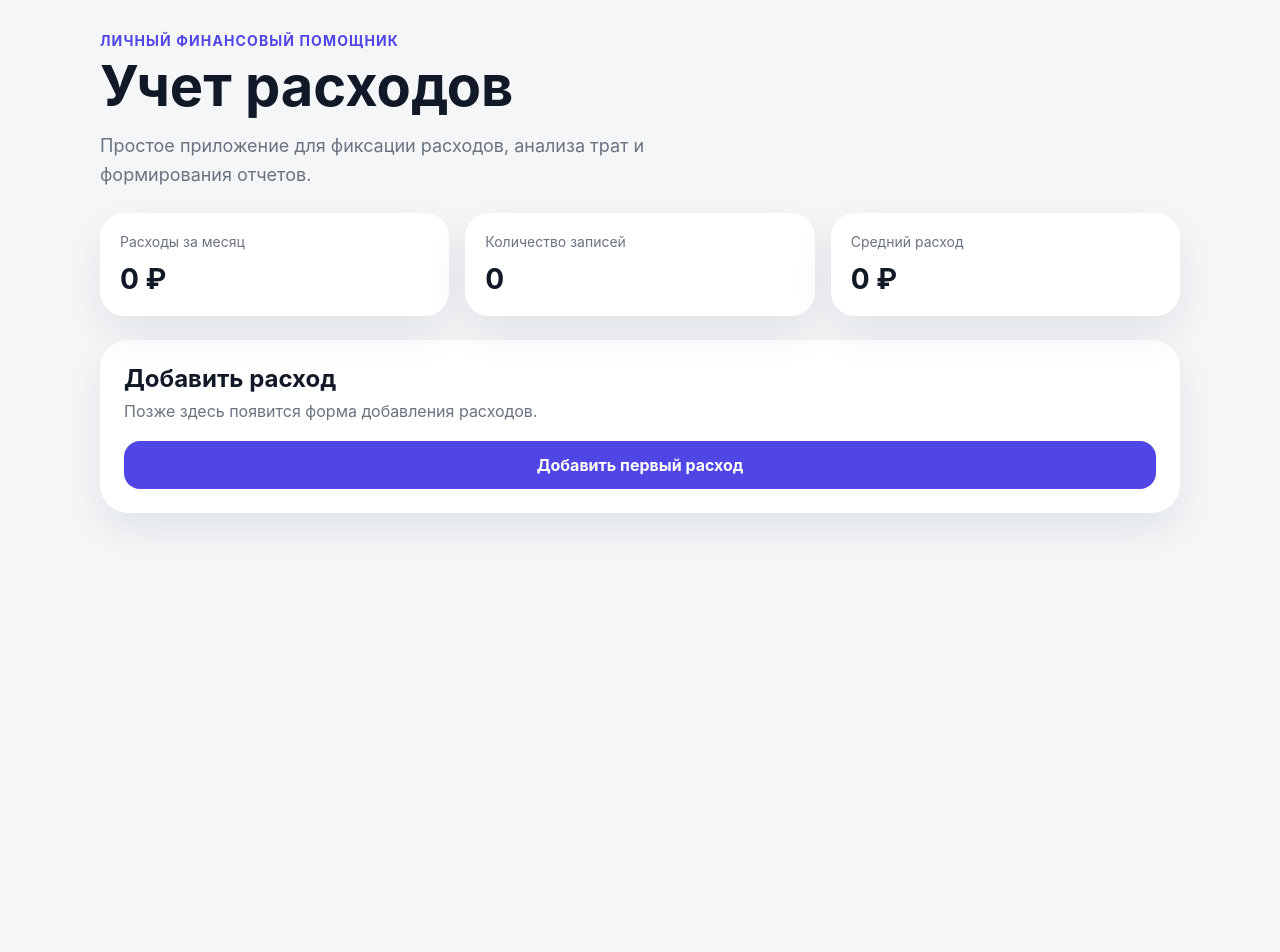
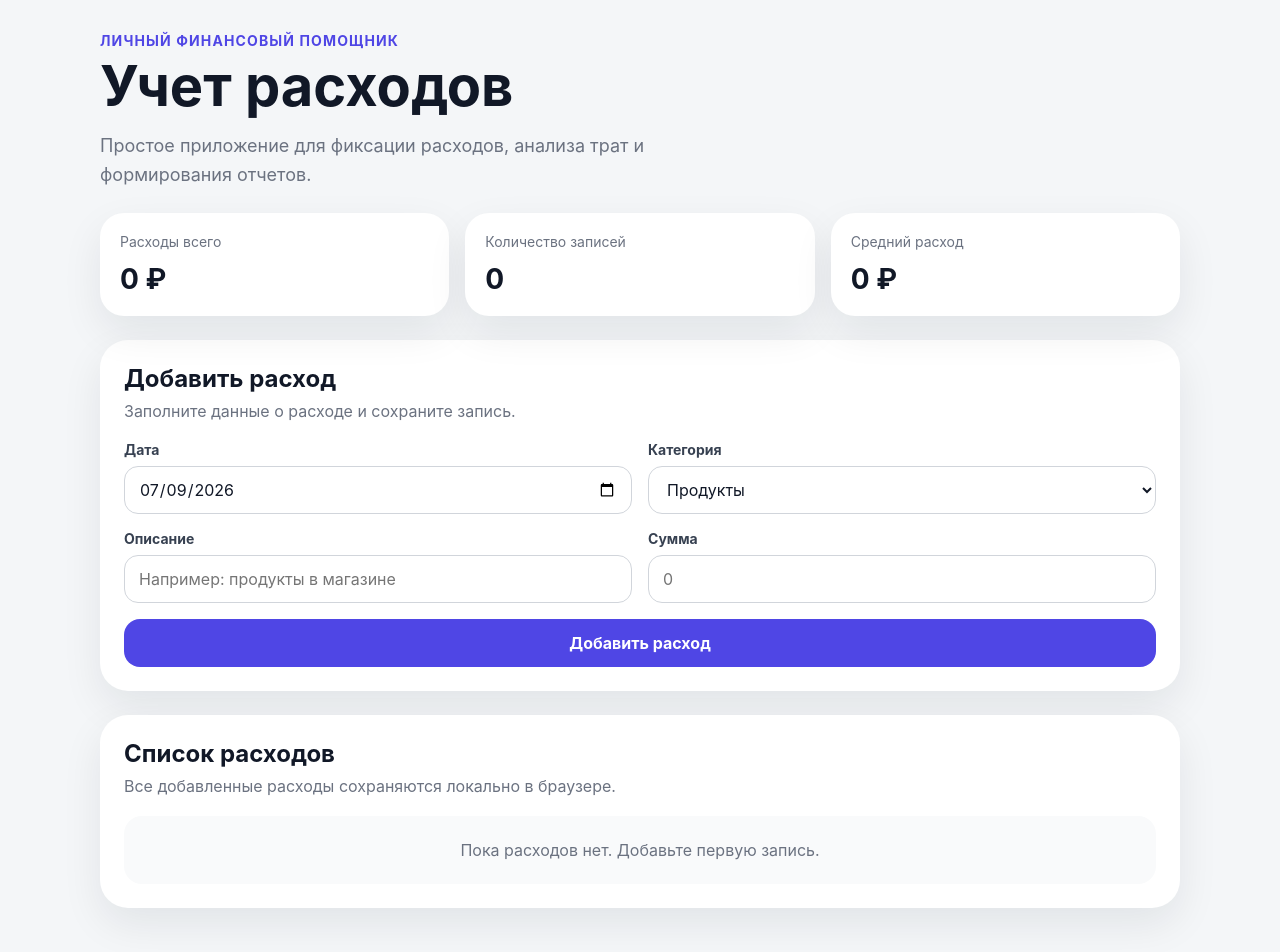
Before and after one commit to Sergio96969/expense-tracker, a React (Vite) app: page / in a window 1280 px wide. Shown: the top 952 px of the page. Before the commit the page ends 800 px from the top, so only its background shows below. Built offline with nearby package versions, Linux system fonts and the light colour scheme.

Commit message:
Improve amount and date inputs

```diff
--- a/src/App.css
+++ b/src/App.css
@@ -22,6 +22,10 @@ input,
 select,
 textarea {
   font: inherit;
+}
+
+button {
+  cursor: pointer;
 }
 
 .app {
@@ -62,6 +66,30 @@ h1 {
   line-height: 1.6;
 }
 
+.toast {
+  display: flex;
+  align-items: center;
+  justify-content: space-between;
+  gap: 12px;
+  margin-bottom: 16px;
+  padding: 14px 16px;
+  border-radius: 16px;
+  background: #111827;
+  color: #ffffff;
+  box-shadow: 0 16px 40px rgba(15, 23, 42, 0.18);
+}
+
+.toast button {
+  width: 28px;
+  height: 28px;
+  border: 0;
+  border-radius: 999px;
+  background: rgba(255, 255, 255, 0.16);
+  color: #ffffff;
+  font-size: 20px;
+  line-height: 1;
+}
+
 .summary {
   display: grid;
   grid-template-columns: repeat(3, 1fr);
@@ -89,6 +117,7 @@ h1 {
 }
 
 .panel {
+  margin-bottom: 24px;
   padding: 24px;
   border-radius: 28px;
   background: #ffffff;
@@ -109,7 +138,43 @@ h1 {
   color: #6b7280;
 }
 
+.expense-form {
+  display: grid;
+  grid-template-columns: repeat(2, minmax(0, 1fr));
+  gap: 16px;
+}
+
+.expense-form label {
+  display: grid;
+  gap: 8px;
+}
+
+.expense-form label span {
+  color: #374151;
+  font-size: 14px;
+  font-weight: 700;
+}
+
+.expense-form input,
+.expense-form select {
+  width: 100%;
+  min-height: 48px;
+  border: 1px solid #d1d5db;
+  border-radius: 14px;
+  padding: 0 14px;
+  background: #ffffff;
+  color: #111827;
+  outline: none;
+}
+
+.expense-form input:focus,
+.expense-form select:focus {
+  border-color: #4f46e5;
+  box-shadow: 0 0 0 4px rgba(79, 70, 229, 0.12);
+}
+
 .button {
+  grid-column: 1 / -1;
   width: 100%;
   border: 0;
   border-radius: 16px;
@@ -117,11 +182,67 @@ h1 {
   background: #4f46e5;
   color: #ffffff;
   font-weight: 700;
-  cursor: pointer;
 }
 
 .button:hover {
   background: #4338ca;
+}
+
+.empty-state {
+  padding: 24px;
+  border-radius: 18px;
+  background: #f9fafb;
+  color: #6b7280;
+  text-align: center;
+}
+
+.expense-list {
+  display: grid;
+  gap: 12px;
+}
+
+.expense-card {
+  display: flex;
+  align-items: center;
+  justify-content: space-between;
+  gap: 16px;
+  padding: 16px;
+  border: 1px solid #e5e7eb;
+  border-radius: 18px;
+  background: #ffffff;
+}
+
+.expense-card h3 {
+  margin: 4px 0;
+  font-size: 18px;
+}
+
+.expense-card__date,
+.expense-card__category {
+  margin: 0;
+  color: #6b7280;
+  font-size: 14px;
+}
+
+.expense-card__side {
+  display: grid;
+  justify-items: end;
+  gap: 10px;
+}
+
+.expense-card__side strong {
+  font-size: 20px;
+  white-space: nowrap;
+}
+
+.delete-button {
+  border: 0;
+  border-radius: 999px;
+  padding: 8px 12px;
+  background: #fee2e2;
+  color: #b91c1c;
+  font-size: 13px;
+  font-weight: 700;
 }
 
 @media (max-width: 720px) {
@@ -137,4 +258,18 @@ h1 {
   .panel {
     border-radius: 20px;
   }
+
+  .expense-form {
+    grid-template-columns: 1fr;
+  }
+
+  .expense-card {
+    align-items: flex-start;
+    flex-direction: column;
+  }
+
+  .expense-card__side {
+    width: 100%;
+    justify-items: start;
+  }
 }
--- a/src/App.tsx
+++ b/src/App.tsx
@@ -1,6 +1,127 @@
+import { FormEvent, useEffect, useMemo, useState } from 'react'
 import './App.css'
 
+type Expense = {
+  id: string
+  date: string
+  category: string
+  description: string
+  amount: number
+}
+
+const STORAGE_KEY = 'expense-tracker-expenses'
+
+const DEFAULT_CATEGORIES = [
+  'Продукты',
+  'Кафе и рестораны',
+  'Транспорт',
+  'Дом',
+  'Здоровье',
+  'Одежда',
+  'Развлечения',
+  'Подписки',
+  'Обучение',
+  'Другое',
+]
+
+function getTodayDate() {
+  return new Date().toISOString().slice(0, 10)
+}
+
+function formatCurrency(value: number) {
+  return new Intl.NumberFormat('ru-RU', {
+    style: 'currency',
+    currency: 'RUB',
+    maximumFractionDigits: 0,
+  }).format(value)
+}
+
 function App() {
+  const [expenses, setExpenses] = useState<Expense[]>(() => {
+    const savedExpenses = localStorage.getItem(STORAGE_KEY)
+
+    if (!savedExpenses) {
+      return []
+    }
+
+    try {
+      return JSON.parse(savedExpenses) as Expense[]
+    } catch {
+      return []
+    }
+  })
+
+  const [date, setDate] = useState(getTodayDate())
+  const [category, setCategory] = useState(DEFAULT_CATEGORIES[0])
+  const [description, setDescription] = useState('')
+  const [amount, setAmount] = useState('')
+  const [message, setMessage] = useState('')
+
+  useEffect(() => {
+    localStorage.setItem(STORAGE_KEY, JSON.stringify(expenses))
+  }, [expenses])
+
+  useEffect(() => {
+    if (!message) {
+      return
+    }
+
+    const timerId = window.setTimeout(() => {
+      setMessage('')
+    }, 2000)
+
+    return () => window.clearTimeout(timerId)
+  }, [message])
+
+  const totalAmount = useMemo(() => {
+    return expenses.reduce((sum, expense) => sum + expense.amount, 0)
+  }, [expenses])
+
+  const averageAmount = expenses.length > 0 ? totalAmount / expenses.length : 0
+
+  const sortedExpenses = useMemo(() => {
+    return [...expenses].sort((a, b) => b.date.localeCompare(a.date))
+  }, [expenses])
+
+  function handleSubmit(event: FormEvent<HTMLFormElement>) {
+    event.preventDefault()
+
+    const numericAmount = Number(amount.replace(',', '.'))
+
+    if (!date || !category || !numericAmount || numericAmount <= 0) {
+      setMessage('Заполните дату, категорию и сумму больше 0')
+      return
+    }
+
+    const newExpense: Expense = {
+      id: crypto.randomUUID(),
+      date,
+      category,
+      description: description.trim() || 'Без описания',
+      amount: numericAmount,
+    }
+
+    setExpenses((currentExpenses) => [newExpense, ...currentExpenses])
+
+    setDescription('')
+    setAmount('')
+    setMessage('Расход успешно добавлен')
+  }
+
+  function handleDelete(id: string) {
+    const shouldDelete = window.confirm('Удалить этот расход?')
+
+    if (!shouldDelete) {
+      return
+    }
+
+    setExpenses((currentExpenses) =>
+      currentExpenses.filter((expense) => expense.id !== id),
+    )
+
+    setMessage('Расход удален')
+  }
+
   return (
     <main className="app">
       <section className="app__container">
@@ -14,32 +135,129 @@ function App() {
           </div>
         </header>
 
+        {message && (
+          <div className="toast">
+            <span>{message}</span>
+            <button type="button" onClick={() => setMessage('')}>
+              ×
+            </button>
+          </div>
+        )}
+
         <section className="summary">
           <article className="summary__card">
-            <span>Расходы за месяц</span>
-            <strong>0 ₽</strong>
+            <span>Расходы всего</span>
+            <strong>{formatCurrency(totalAmount)}</strong>
           </article>
 
           <article className="summary__card">
             <span>Количество записей</span>
-            <strong>0</strong>
+            <strong>{expenses.length}</strong>
           </article>
 
           <article className="summary__card">
             <span>Средний расход</span>
-            <strong>0 ₽</strong>
+            <strong>{formatCurrency(averageAmount)}</strong>
           </article>
         </section>
 
         <section className="panel">
           <div className="panel__header">
             <h2>Добавить расход</h2>
-            <p>Позже здесь появится форма добавления расходов.</p>
+            <p>Заполните данные о расходе и сохраните запись.</p>
           </div>
 
-          <button className="button" type="button">
-            Добавить первый расход
-          </button>
+          <form className="expense-form" onSubmit={handleSubmit}>
+            <label>
+              <span>Дата</span>
+              <input
+  type="date"
+  value={date}
+  onChange={(event) => {
+    setDate(event.target.value)
+    event.currentTarget.blur()
+  }}
+/>
+            </label>
+
+            <label>
+              <span>Категория</span>
+              <select
+                value={category}
+                onChange={(event) => setCategory(event.target.value)}
+              >
+                {DEFAULT_CATEGORIES.map((currentCategory) => (
+                  <option key={currentCategory} value={currentCategory}>
+                    {currentCategory}
+                  </option>
+                ))}
+              </select>
+            </label>
+
+            <label>
+              <span>Описание</span>
+              <input
+                type="text"
+                placeholder="Например: продукты в магазине"
+                value={description}
+                onChange={(event) => setDescription(event.target.value)}
+              />
+            </label>
+
+            <label>
+              <span>Сумма</span>
+              <input
+  type="text"
+  inputMode="decimal"
+  placeholder="0"
+  value={amount}
+  onChange={(event) => {
+    const onlyNumbers = event.target.value.replace(/[^\d.,]/g, '')
+    const normalizedValue = onlyNumbers.replace(',', '.')
+    setAmount(normalizedValue)
+  }}
+/>            </label>
+
+            <button className="button" type="submit">
+              Добавить расход
+            </button>
+          </form>
+        </section>
+
+        <section className="panel">
+          <div className="panel__header">
+            <h2>Список расходов</h2>
+            <p>Все добавленные расходы сохраняются локально в браузере.</p>
+          </div>
+
+          {sortedExpenses.length === 0 ? (
+            <div className="empty-state">
+              Пока расходов нет. Добавьте первую запись.
+            </div>
+          ) : (
+            <div className="expense-list">
+              {sortedExpenses.map((expense) => (
+                <article className="expense-card" key={expense.id}>
+                  <div>
+                    <p className="expense-card__date">{expense.date}</p>
+                    <h3>{expense.description}</h3>
+                    <p className="expense-card__category">{expense.category}</p>
+                  </div>
+
+                  <div className="expense-card__side">
+                    <strong>{formatCurrency(expense.amount)}</strong>
+                    <button
+                      className="delete-button"
+                      type="button"
+                      onClick={() => handleDelete(expense.id)}
+                    >
+                      Удалить
+                    </button>
+                  </div>
+                </article>
+              ))}
+            </div>
+          )}
         </section>
       </section>
     </main>
```
